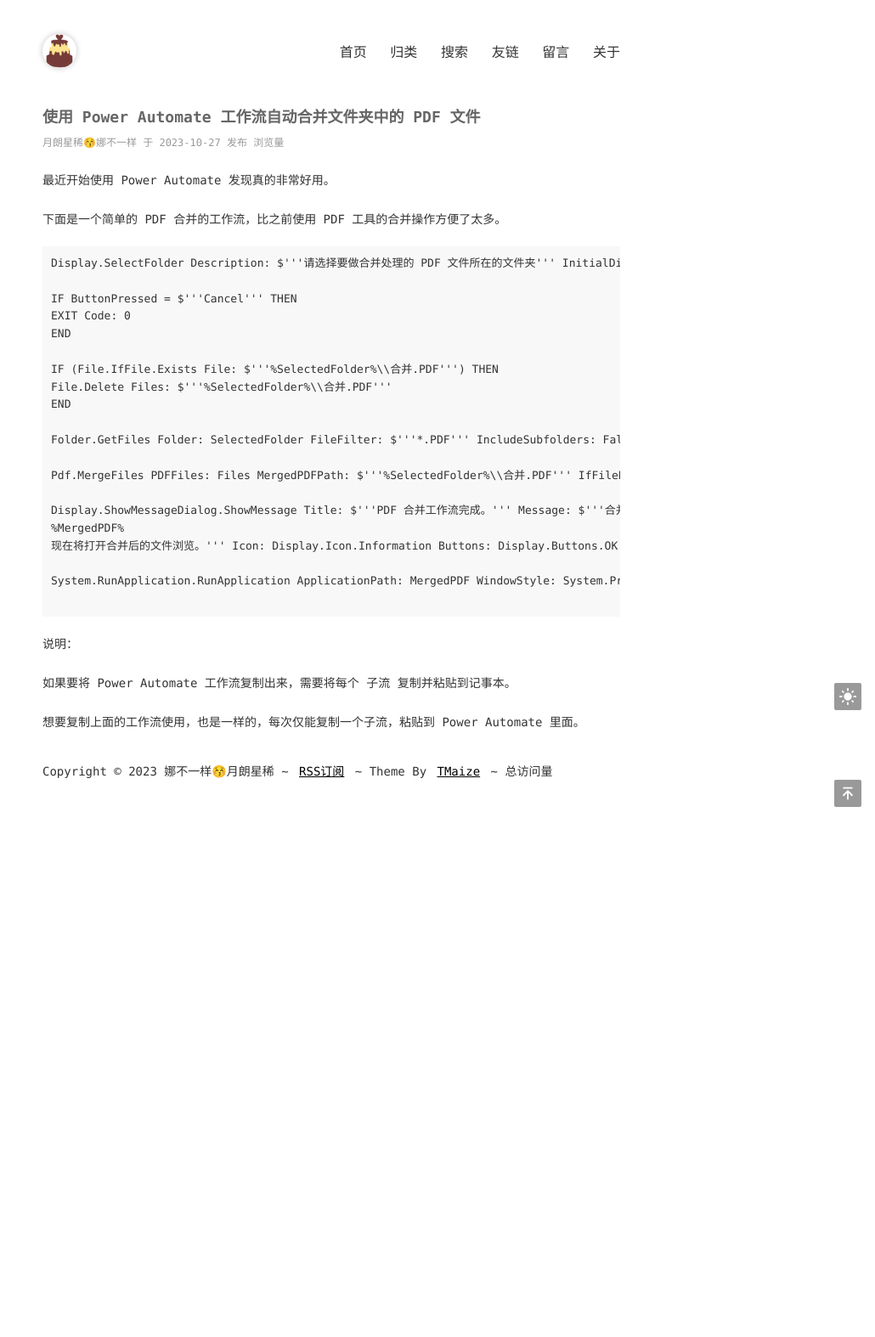
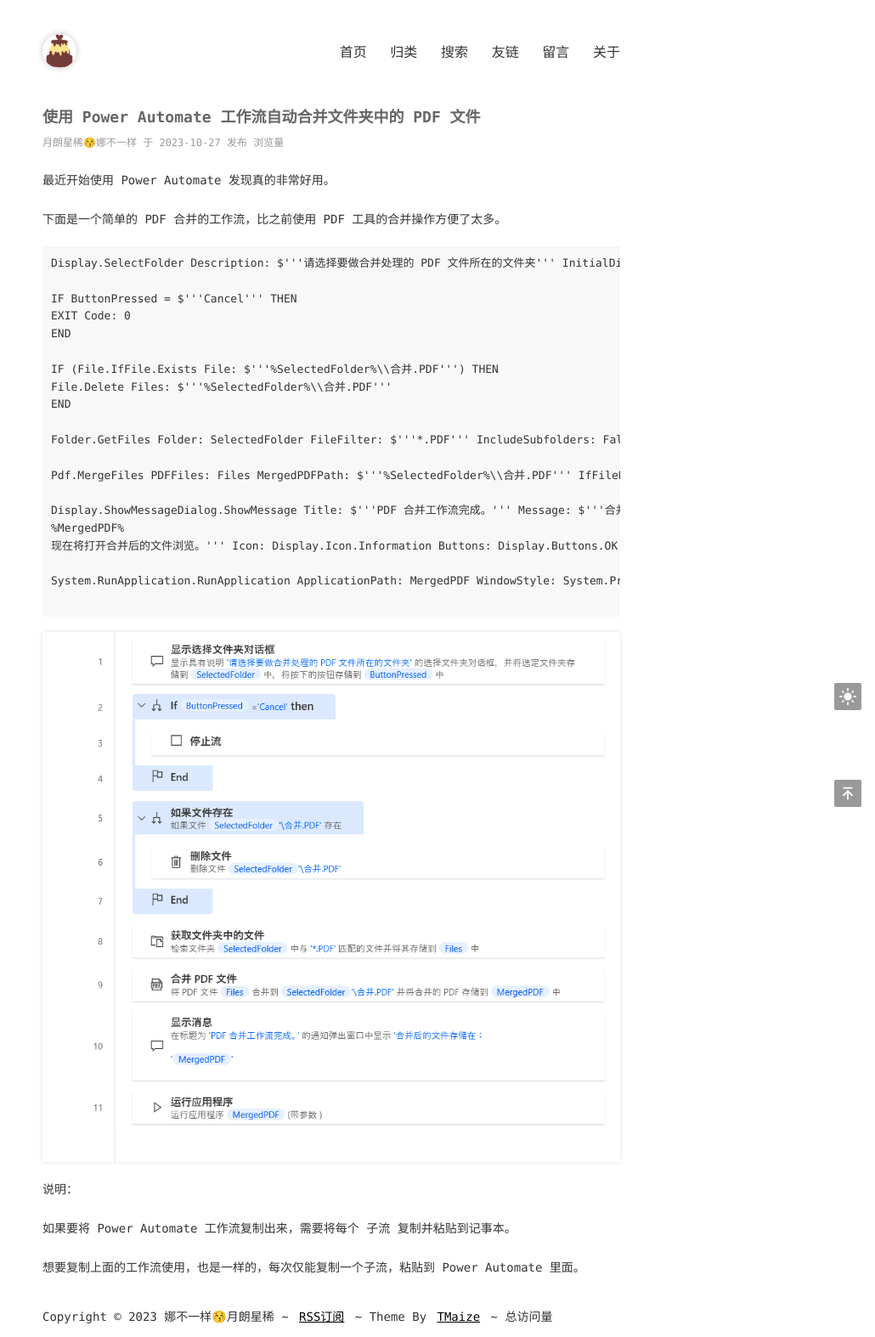
Before and after one commit to nksmiles/nksmiles.github.io, a Jekyll site: the page built from _posts/2023-10-27-Power-Automate-PDF-merge.md, in a window 1280 px wide. Shown: the whole page at 85% size, without its empty margins (250-1280 px from the left). Built offline with Jekyll 4.4.1, drawn with Linux system fonts in a browser that asks for light colours; comment, search, counter and statistics services are not loaded; before the commit the page ends 932 px from its top, so only the background shows below that.

Commit message:
Update 2023-10-27-Power-Automate-PDF-merge.md

````diff
--- a/_posts/2023-10-27-Power-Automate-PDF-merge.md
+++ b/_posts/2023-10-27-Power-Automate-PDF-merge.md
@@ -31,6 +31,8 @@
 
 ```
 
+![image](PowerAutomate1.png)
+
 说明：
 
 如果要将 Power Automate 工作流复制出来，需要将每个 子流 复制并粘贴到记事本。
````
